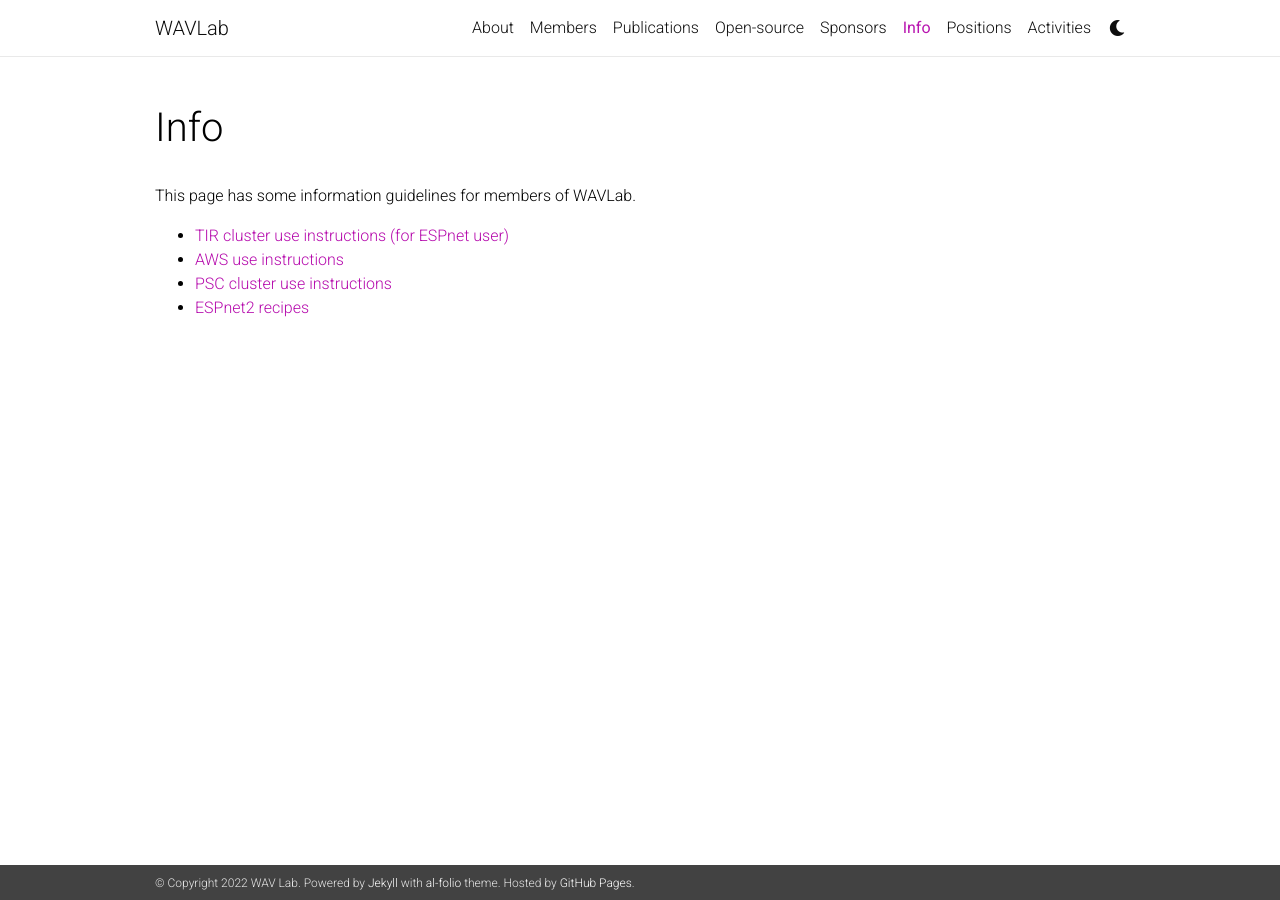
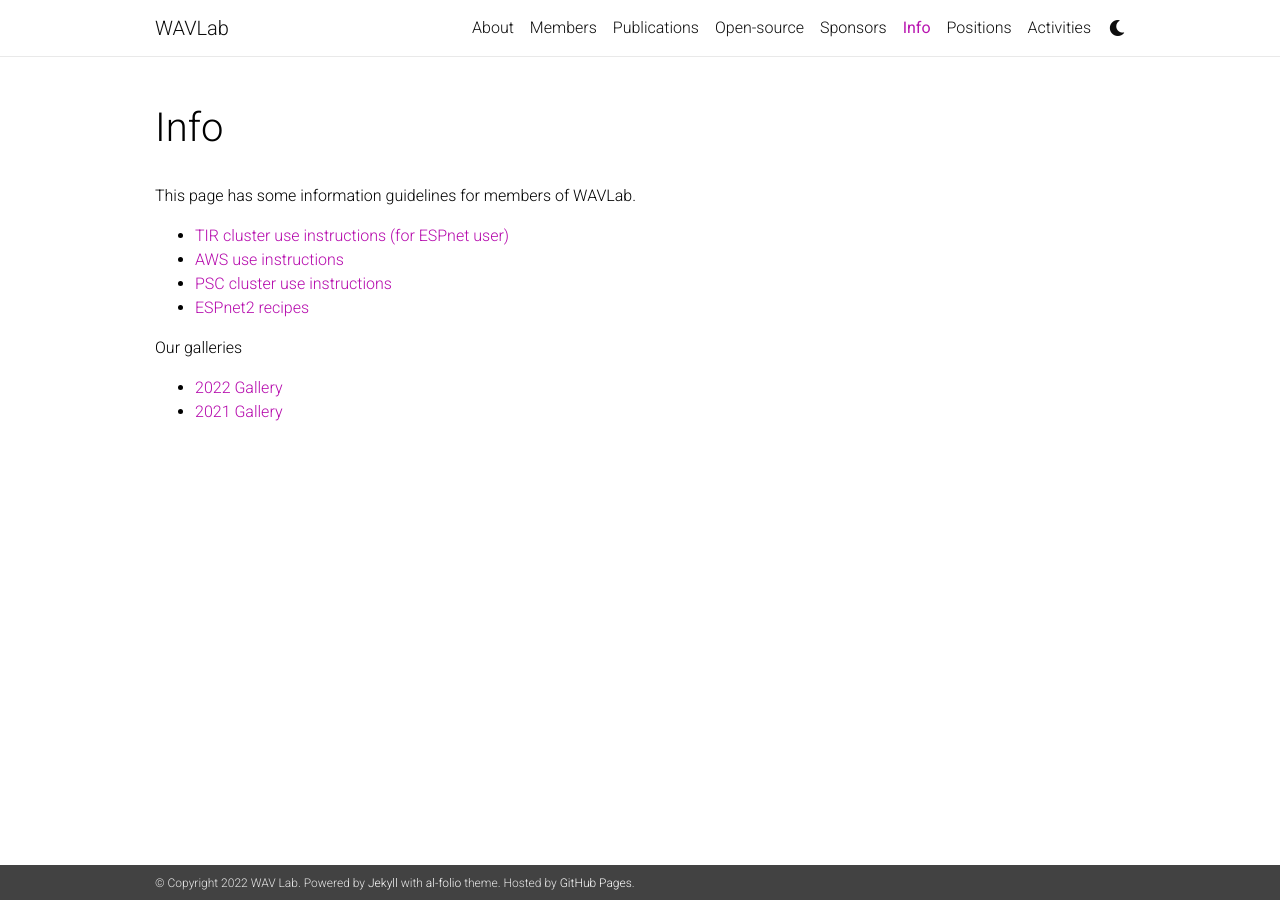
Before and after one commit to shinjiwlab/shinjiwlab.github.io, a Jekyll site: the page built from _pages/info.md, in a window 1280 px wide. Built offline with Jekyll 4.4.1, drawn with Linux system fonts in a browser that asks for light colours; nearby versions of some CDN libraries; a style sheet for code colours, icons or effects is not loaded.

Commit message:
add gallery to info

```diff
--- a/_pages/info.md
+++ b/_pages/info.md
@@ -12,3 +12,10 @@ This page has some information guidelines for members of WAVLab.
 * [AWS use instructions](https://shinjiwlab.github.io/activities/2022/aws-usage)
 * [PSC cluster use instructions](https://shinjiwlab.github.io/activities/2022/psc-usage)
 * [ESPnet2 recipes](https://shinjiwlab.github.io/activities/2022/espnet2-recipe)
+
+
+
+Our galleries
+
+* [2022 Gallery](https://shinjiwlab.github.io/activities/2022/2022-record/)
+* [2021 Gallery](https://shinjiwlab.github.io/activities/2022/2021-record/)
```
